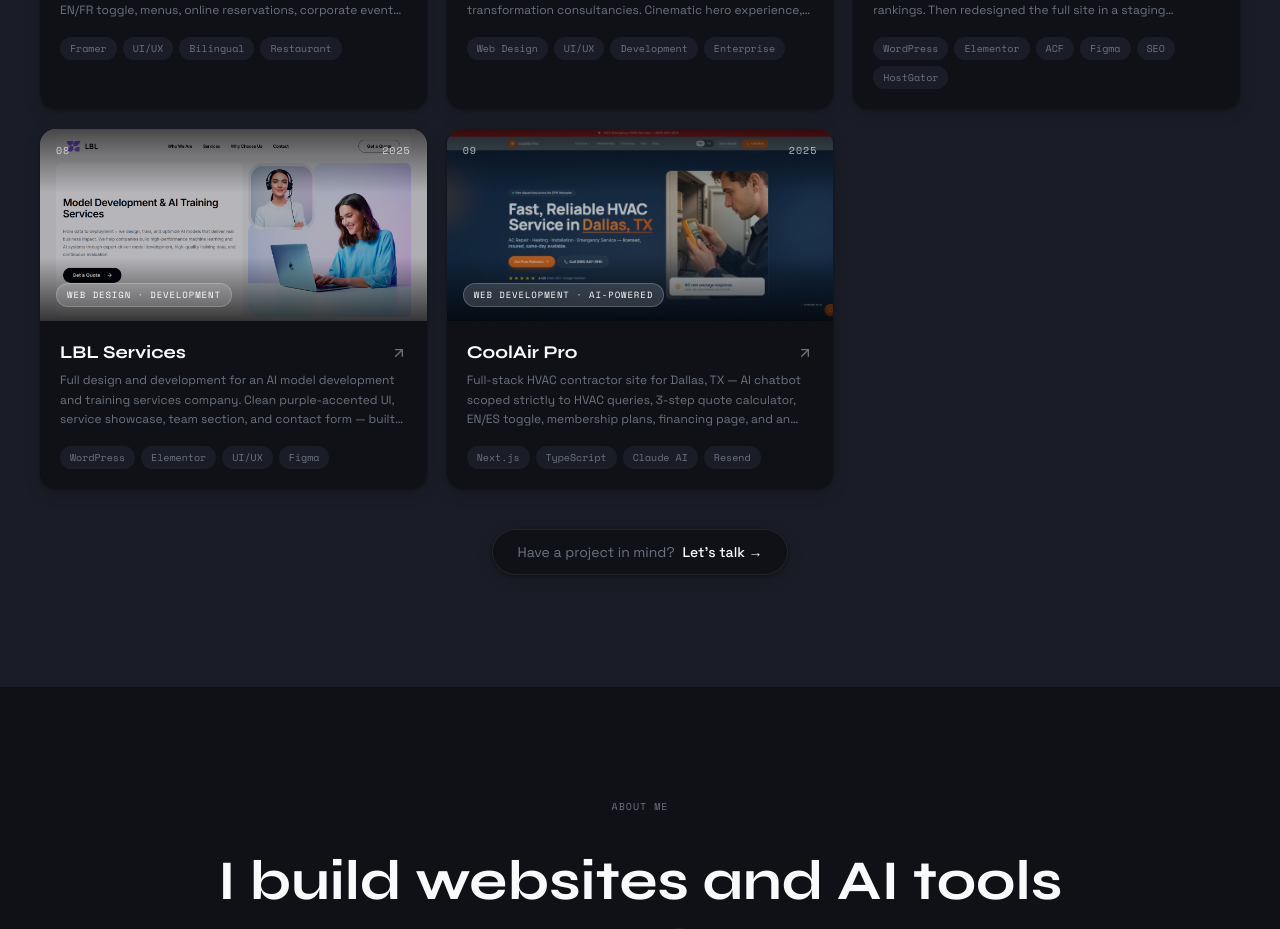
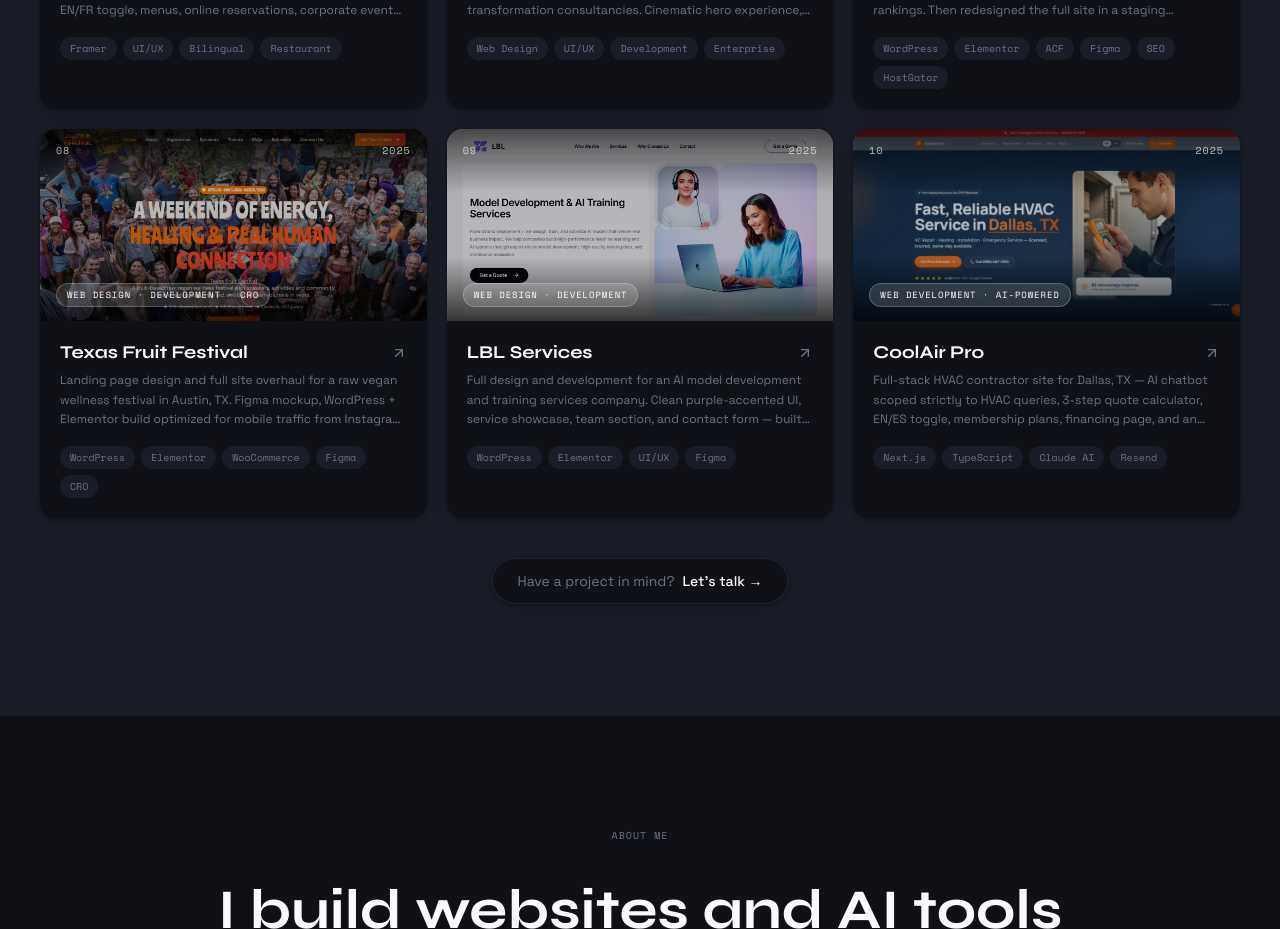
Before and after one commit to heisenvirg/vjg, a Next.js app: page / in a window 1280 px wide. Shown: the part 2806-3735 px from the top of the page. Built offline with nearby package versions, Linux system fonts and the light colour scheme.

Commit message:
feat: add Texas Fruit Festival project

```diff
--- a/src/components/sections/Projects.tsx
+++ b/src/components/sections/Projects.tsx
@@ -110,7 +110,21 @@ const projects: Project[] = [
   },
   {
     num: "08",
+    title: "Texas Fruit Festival",
+    category: "Web Design · Development · CRO",
+    year: "2025",
+    desc: "Landing page design and full site overhaul for a raw vegan wellness festival in Austin, TX. Figma mockup, WordPress + Elementor build optimized for mobile traffic from Instagram and Facebook ads. Streamlined ticket purchase flow, updated all 11 pages for visual consistency — resulted in significant lift in ticket sales and reduced drop-off.",
+    tags: ["WordPress", "Elementor", "WooCommerce", "Figma", "CRO"],
+    color: "bg-[#1A0A00]",
+    accent: "#F97316",
+    image: "/texas-fruit-festival.png",
+    href: "https://texasfruitfestival.com/",
+    filters: ["Web Design", "Web Dev"],
+  },
+  {
+    num: "09",
     title: "LBL Services",
+
     category: "Web Design · Development",
     year: "2025",
     desc: "Full design and development for an AI model development and training services company. Clean purple-accented UI, service showcase, team section, and contact form — built with WordPress and Elementor.",
@@ -122,7 +136,7 @@ const projects: Project[] = [
     filters: ["Web Design", "Web Dev"],
   },
   {
-    num: "09",
+    num: "10",
     title: "CoolAir Pro",
 
     category: "Web Development · AI-Powered",
```
Also changed, not shown: public/texas-fruit-festival.png (added).
